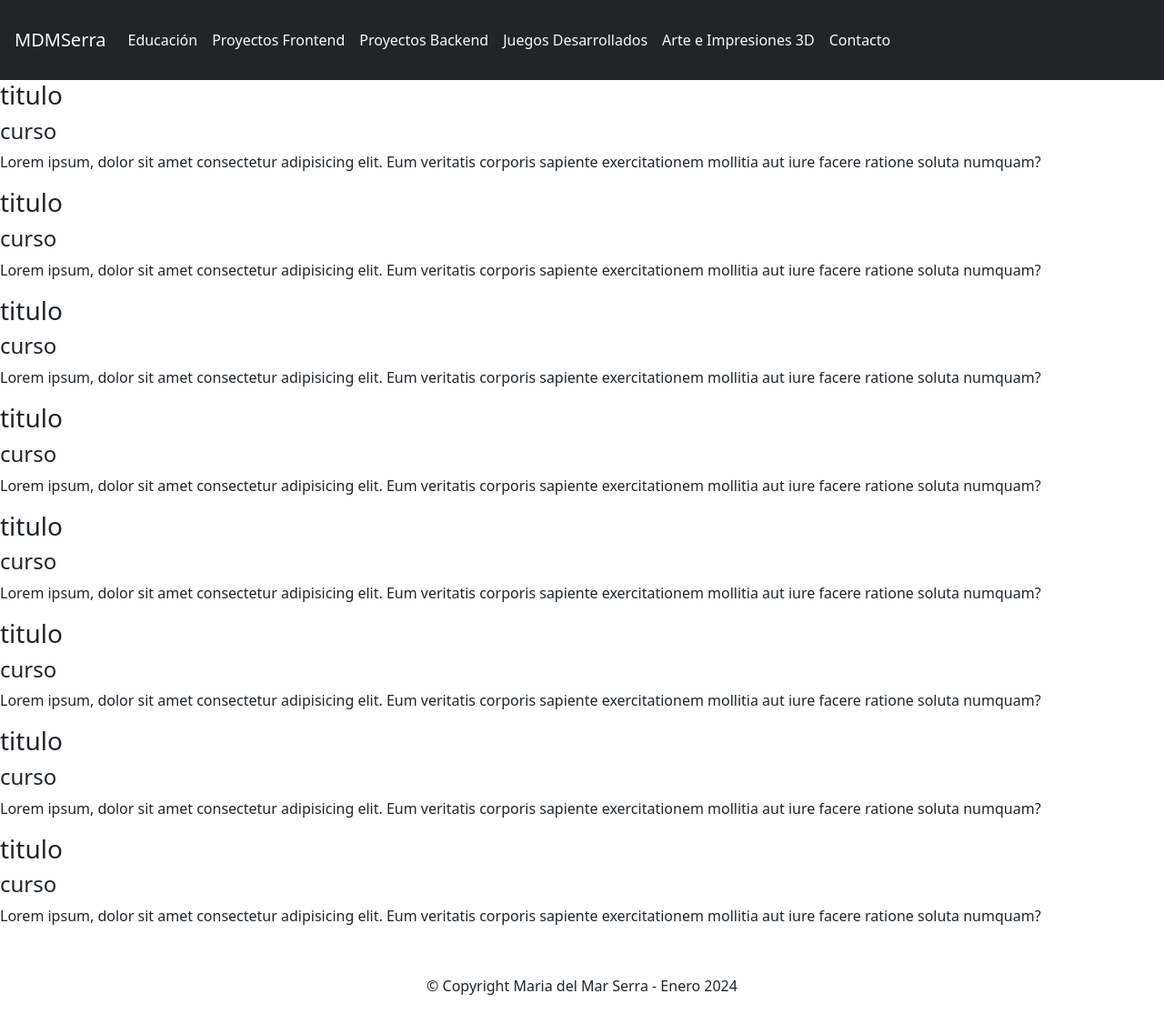
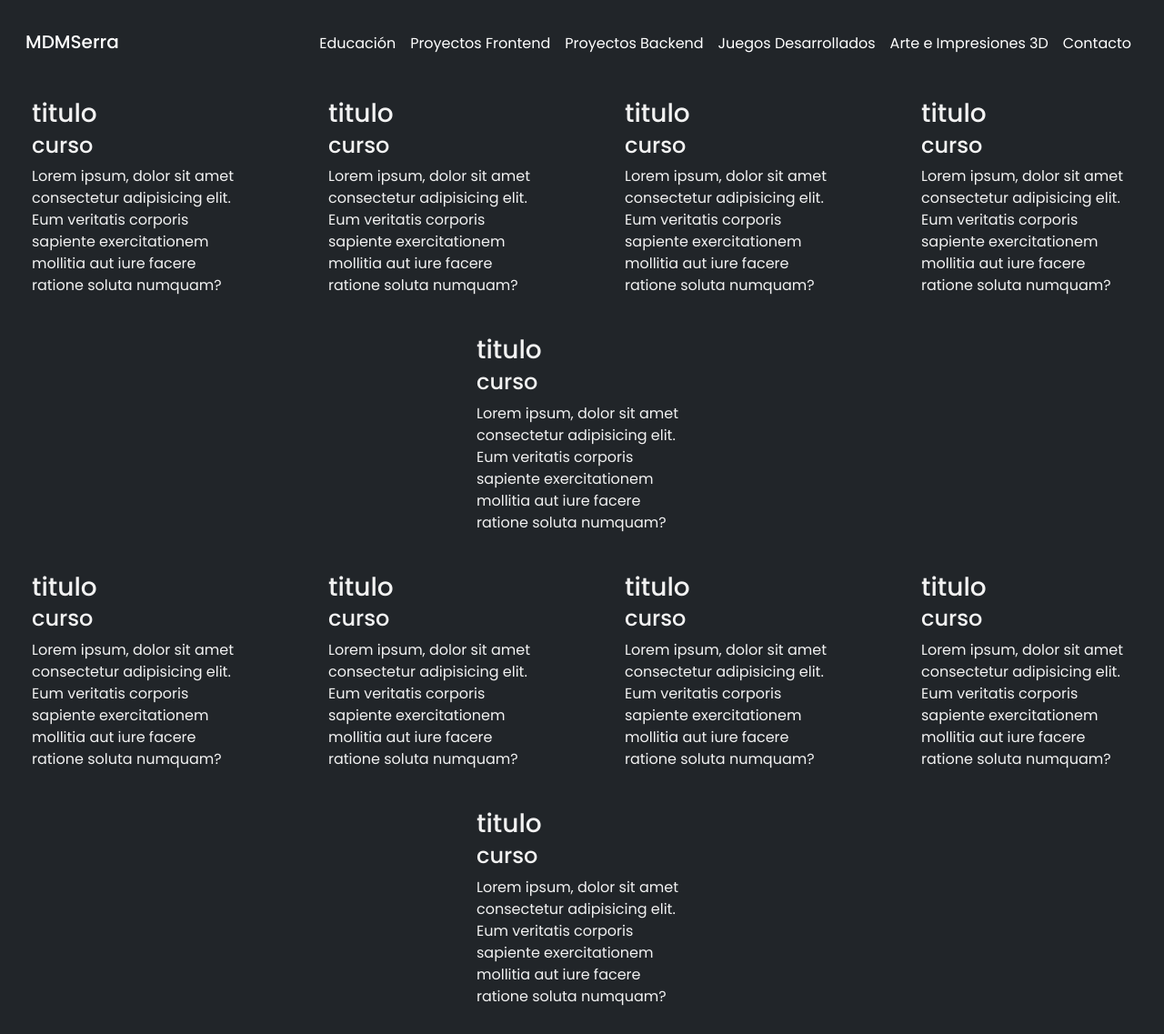
Before and after one commit to MDMSerra/PF-Serra, a plain HTML site: page assets/pages/education.html in a window 1280 px wide. Shown: the top 1137 px of the page at 91% size. Drawn offline with nearby package versions, Linux system fonts and the light colour scheme.

Commit message:
agregando cards en educacion y frontend

```diff
--- a/assets/css/style.css
+++ b/assets/css/style.css
@@ -9,16 +9,20 @@
     --fuente: 'Poppins', sans-serif;
 }
 
-/* *{
-    margin: 0;
+*{
+    /* margin: 0;
     padding: 0;
-    box-sizing: border-box;
+    box-sizing: border-box; */
     font-family: var(--fuente);
     color: var(--color-letras);
+    border-radius: 0;
 }
-html, body{
-    background-color: var(--color-fondo);
-} */
+
+.card {
+    margin: 0 auto;
+    float: none;
+    margin-bottom: 10px;
+}
 
 /*HEADER*/
 /* header{
@@ -77,5 +81,6 @@ html, body{
     height: 100px;
     text-align: center;
     padding: 40px;
+
 }
 /*FIN FOOTER*/
--- a/assets/pages/education.html
+++ b/assets/pages/education.html
@@ -7,23 +7,23 @@
     <link rel="stylesheet" href="../css/style.css">
     <title>Maria del Mar Serra's Education</title>
 </head>
-<body>
+<body class="bg-dark">
     <!-- HEADER -->
     <header class="header">
-        <nav class="navbar navbar-expand-lg py-4 px-1 navbar-dark bg-dark">
+        <nav class="navbar navbar-expand-xl py-4 px-3 navbar-dark">
             <div class="container-fluid ">
-                <a class="navbar-brand mb-0 text-light  h1" data-test="nav__logo" href="../../index.html" >MDMSerra</a>
+                <a class="navbar-brand mb-0 h1" data-test="nav__logo" href="../../index.html" >MDMSerra</a>
                 <button class="navbar-toggler" type="button" data-bs-toggle="collapse" data-bs-target="#navbarSupportedContent" aria-controls="navbarSupportedContent" aria-expanded="false" aria-label="Toggle navigation">
                     <span class="navbar-toggler-icon"></span>
                 </button>
                 <div class="collapse navbar-collapse" id="navbarSupportedContent">
-                    <ul class="navbar-nav me-auto mb-2 mb-lg-0 nav-fill">
-                        <li class="nav-item" data-test="nav__education"><a href="education.html" class="nav-link active text-light">Educación</a></li>
-                        <li class="nav-item" data-test="nav__frontend"><a href="frontend.html" class="nav-link active text-light">Proyectos Frontend</a></li>
-                        <li class="nav-item" data-test="nav__backend"><a href="backend.html" class="nav-link active text-light">Proyectos Backend</a></li>
-                        <li class="nav-item" data-test="nav__games"><a href="videogames.html" class="nav-link active text-light">Juegos Desarrollados</a></li>
-                        <li class="nav-item" data-test="nav__art"><a href="prints.html" class="nav-link active text-light">Arte e Impresiones 3D</a></li>
-                        <li class="nav-item" data-test="nav__contact"><a href="contact.html" class="nav-link active text-light">Contacto</a></li>
+                    <ul class="navbar-nav ms-auto mt-1 mb-lg-0">
+                        <li class="nav-item" data-test="nav__education"><a href="education.html" class="nav-link active">Educación</a></li>
+                        <li class="nav-item" data-test="nav__frontend"><a href="frontend.html" class="nav-link active">Proyectos Frontend</a></li>
+                        <li class="nav-item" data-test="nav__backend"><a href="backend.html" class="nav-link active">Proyectos Backend</a></li>
+                        <li class="nav-item" data-test="nav__games"><a href="videogames.html" class="nav-link active">Juegos Desarrollados</a></li>
+                        <li class="nav-item" data-test="nav__art"><a href="prints.html" class="nav-link active">Arte e Impresiones 3D</a></li>
+                        <li class="nav-item" data-test="nav__contact"><a href="contact.html" class="nav-link active">Contacto</a></li>
                     </ul>
                 </div>
             </div>
@@ -34,53 +34,94 @@
     <!-- MAIN -->
     <main class="main__education">
         <section class="main__education__section">
-            <article class="article__education">
-                <h3 class="article__education__title">titulo</h3>
-                <h4 class="article__education__category">curso</h4>
-                <p class="article__education__description">Lorem ipsum, dolor sit amet consectetur adipisicing elit. Eum veritatis corporis sapiente exercitationem mollitia aut iure facere ratione soluta numquam?</p>
-            </article>
 
-            <article class="article__education">
-                <h3 class="article__education__title">titulo</h3>
-                <h4 class="article__education__category">curso</h4>
-                <p class="article__education__description">Lorem ipsum, dolor sit amet consectetur adipisicing elit. Eum veritatis corporis sapiente exercitationem mollitia aut iure facere ratione soluta numquam?</p>
-            </article>
+            <div class="row">
 
-            <article class="article__education">
-                <h3 class="article__education__title">titulo</h3>
-                <h4 class="article__education__category">curso</h4>
-                <p class="article__education__description">Lorem ipsum, dolor sit amet consectetur adipisicing elit. Eum veritatis corporis sapiente exercitationem mollitia aut iure facere ratione soluta numquam?</p>
-            </article>
+                <div class="card bg-dark border-0 rounded-0" style="width: 18rem;">
+                    <div class="card-body">
+                        <h3 class="card-title">titulo</h3>
+                        <h4 class="card-subtitle mb-2">curso</h4>
+                        <p class="card-text">Lorem ipsum, dolor sit amet consectetur adipisicing elit. Eum veritatis corporis sapiente exercitationem mollitia aut iure facere ratione soluta numquam?</p>
+                    </div>
+                </div>
 
-            <article class="article__education">
-                <h3 class="article__education__title">titulo</h3>
-                <h4 class="article__education__category">curso</h4>
-                <p class="article__education__description">Lorem ipsum, dolor sit amet consectetur adipisicing elit. Eum veritatis corporis sapiente exercitationem mollitia aut iure facere ratione soluta numquam?</p>
-            </article>
+                <div class="card bg-dark border-0 rounded-0" style="width: 18rem;">
+                    <div class="card-body">
+                        <h3 class="card-title">titulo</h3>
+                        <h4 class="card-subtitle mb-2">curso</h4>
+                        <p class="card-text">Lorem ipsum, dolor sit amet consectetur adipisicing elit. Eum veritatis corporis sapiente exercitationem mollitia aut iure facere ratione soluta numquam?</p>
+                    </div>
+                </div>
 
-            <article class="article__education">
-                <h3 class="article__education__title">titulo</h3>
-                <h4 class="article__education__category">curso</h4>
-                <p class="article__education__description">Lorem ipsum, dolor sit amet consectetur adipisicing elit. Eum veritatis corporis sapiente exercitationem mollitia aut iure facere ratione soluta numquam?</p>
-            </article>
+                <div class="card bg-dark border-0 rounded-0" style="width: 18rem;">
+                    <div class="card-body">
+                        <h3 class="card-title">titulo</h3>
+                        <h4 class="card-subtitle mb-2">curso</h4>
+                        <p class="card-text">Lorem ipsum, dolor sit amet consectetur adipisicing elit. Eum veritatis corporis sapiente exercitationem mollitia aut iure facere ratione soluta numquam?</p>
+                    </div>
+                </div>
 
-            <article class="article__education">
-                <h3 class="article__education__title">titulo</h3>
-                <h4 class="article__education__category">curso</h4>
-                <p class="article__education__description">Lorem ipsum, dolor sit amet consectetur adipisicing elit. Eum veritatis corporis sapiente exercitationem mollitia aut iure facere ratione soluta numquam?</p>
-            </article>
+                <div class="card bg-dark border-0 rounded-0" style="width: 18rem;">
+                    <div class="card-body">
+                        <h3 class="card-title">titulo</h3>
+                        <h4 class="card-subtitle mb-2">curso</h4>
+                        <p class="card-text">Lorem ipsum, dolor sit amet consectetur adipisicing elit. Eum veritatis corporis sapiente exercitationem mollitia aut iure facere ratione soluta numquam?</p>
+                    </div>
+                </div>
 
-            <article class="article__education">
-                <h3 class="article__education__title">titulo</h3>
-                <h4 class="article__education__category">curso</h4>
-                <p class="article__education__description">Lorem ipsum, dolor sit amet consectetur adipisicing elit. Eum veritatis corporis sapiente exercitationem mollitia aut iure facere ratione soluta numquam?</p>
-            </article>
+                <div class="card bg-dark border-0 rounded-0" style="width: 18rem;">
+                    <div class="card-body">
+                        <h3 class="card-title">titulo</h3>
+                        <h4 class="card-subtitle mb-2">curso</h4>
+                        <p class="card-text">Lorem ipsum, dolor sit amet consectetur adipisicing elit. Eum veritatis corporis sapiente exercitationem mollitia aut iure facere ratione soluta numquam?</p>
+                    </div>
+                </div>
 
-            <article class="article__education">
-                <h3 class="article__education__title">titulo</h3>
-                <h4 class="article__education__category">curso</h4>
-                <p class="article__education__description">Lorem ipsum, dolor sit amet consectetur adipisicing elit. Eum veritatis corporis sapiente exercitationem mollitia aut iure facere ratione soluta numquam?</p>
-            </article>
+            </div>
+
+            <div class="row">
+
+                <div class="card bg-dark border-0 rounded-0" style="width: 18rem;">
+                    <div class="card-body">
+                        <h3 class="card-title">titulo</h3>
+                        <h4 class="card-subtitle mb-2">curso</h4>
+                        <p class="card-text">Lorem ipsum, dolor sit amet consectetur adipisicing elit. Eum veritatis corporis sapiente exercitationem mollitia aut iure facere ratione soluta numquam?</p>
+                    </div>
+                </div>
+
+                <div class="card bg-dark border-0 rounded-0" style="width: 18rem;">
+                    <div class="card-body">
+                        <h3 class="card-title">titulo</h3>
+                        <h4 class="card-subtitle mb-2">curso</h4>
+                        <p class="card-text">Lorem ipsum, dolor sit amet consectetur adipisicing elit. Eum veritatis corporis sapiente exercitationem mollitia aut iure facere ratione soluta numquam?</p>
+                    </div>
+                </div>
+
+                <div class="card bg-dark border-0 rounded-0" style="width: 18rem;">
+                    <div class="card-body">
+                        <h3 class="card-title">titulo</h3>
+                        <h4 class="card-subtitle mb-2">curso</h4>
+                        <p class="card-text">Lorem ipsum, dolor sit amet consectetur adipisicing elit. Eum veritatis corporis sapiente exercitationem mollitia aut iure facere ratione soluta numquam?</p>
+                    </div>
+                </div>
+
+                <div class="card bg-dark border-0 rounded-0" style="width: 18rem;">
+                    <div class="card-body">
+                        <h3 class="card-title">titulo</h3>
+                        <h4 class="card-subtitle mb-2">curso</h4>
+                        <p class="card-text">Lorem ipsum, dolor sit amet consectetur adipisicing elit. Eum veritatis corporis sapiente exercitationem mollitia aut iure facere ratione soluta numquam?</p>
+                    </div>
+                </div>
+
+                <div class="card bg-dark border-0 rounded-0" style="width: 18rem;">
+                    <div class="card-body">
+                        <h3 class="card-title">titulo</h3>
+                        <h4 class="card-subtitle mb-2">curso</h4>
+                        <p class="card-text">Lorem ipsum, dolor sit amet consectetur adipisicing elit. Eum veritatis corporis sapiente exercitationem mollitia aut iure facere ratione soluta numquam?</p>
+                    </div>
+                </div>
+
+            </div>
         </section>
     </main>
     <!-- FIN DEL MAIN -->
```
Also changed, not shown: assets/pages/backend.html (+10 -10 lines), assets/pages/contact.html (+10 -10 lines), assets/pages/frontend.html (+35 -27 lines), assets/pages/prints.html (+10 -10 lines), assets/pages/videogames.html (+10 -10 lines), index.html (+38 -23 lines).
